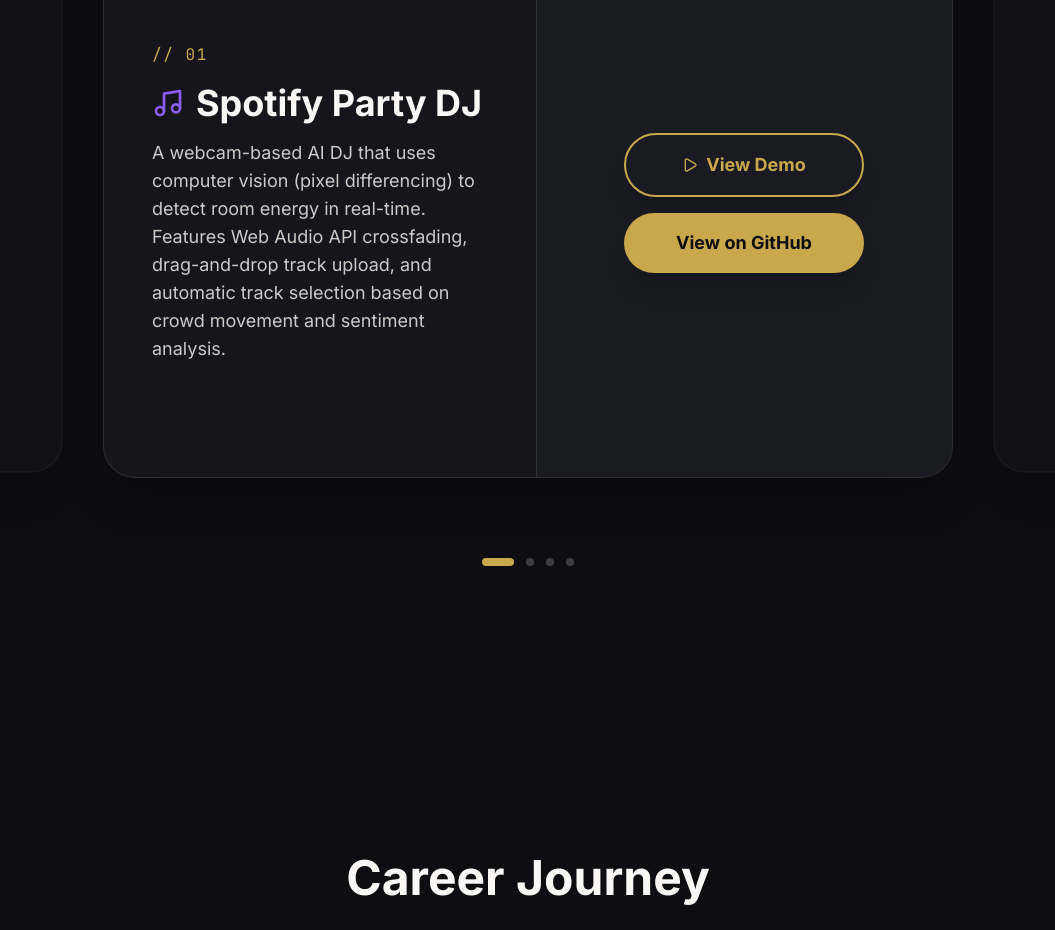
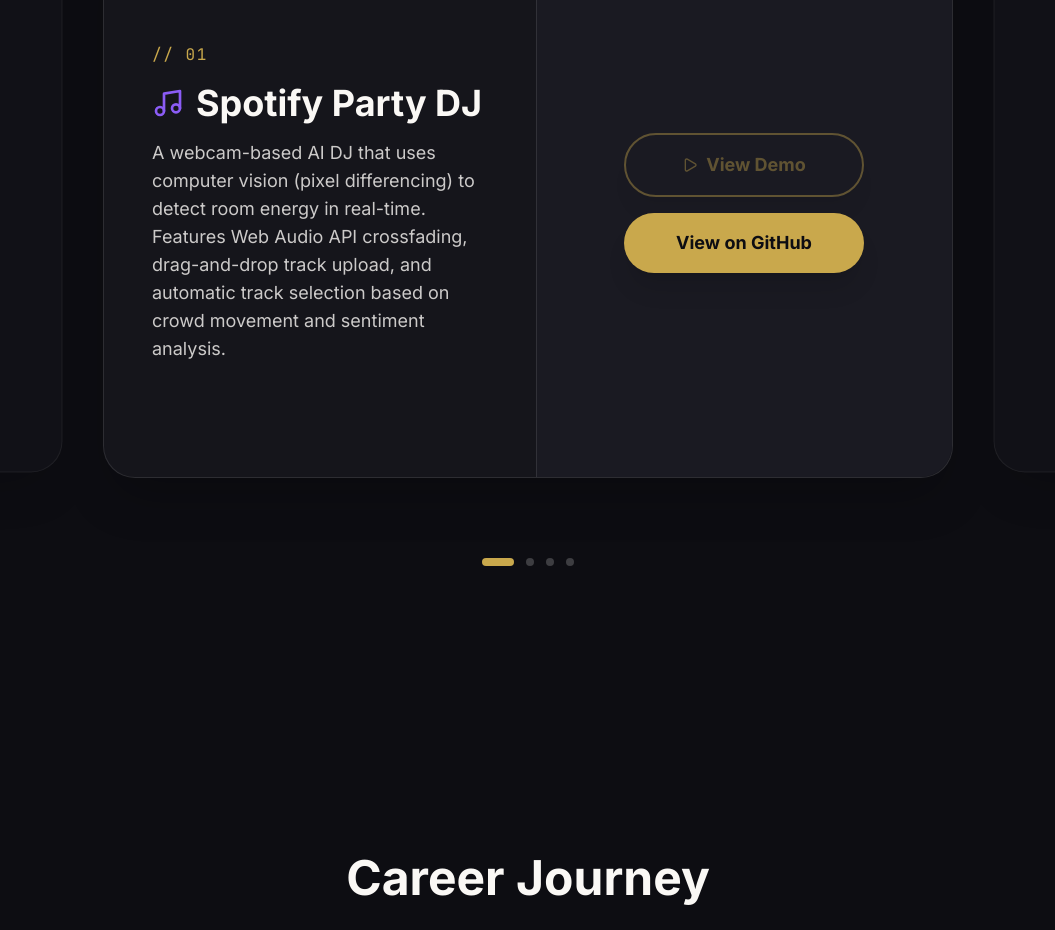
Before and after one commit to iAgar/PortfolioWebsite, a React (Vite) app: page / in a window 1280 px wide. Shown: the part 1120-2050 px from the top of the page, without its empty margins (112-1167 px from the left). Built offline with nearby package versions, Linux system fonts and the light colour scheme; a web font is replaced by a local one.

Commit message:
Remove inactive links

```diff
--- a/src/App.jsx
+++ b/src/App.jsx
@@ -592,7 +592,7 @@
       title: 'Spotify Party DJ',
       desc: 'A webcam-based AI DJ that uses computer vision (pixel differencing) to detect room energy in real-time. Features Web Audio API crossfading, drag-and-drop track upload, and automatic track selection based on crowd movement and sentiment analysis.',
       prdLink: 'https://github.com/iAgar/SpotifyDJ',
-      demoLink: 'https://drive.google.com/file/d/1k2l3m4n5o/view?usp=sharing',
+      // demoLink: 'https://drive.google.com/file/d/1k2l3m4n5o/view?usp=sharing',
       logo: <Music size={32} color="#8B5CF6" className="shrink-0" />,
     },
     {
@@ -608,7 +608,7 @@
       title: 'SmartTravel Extension',
       desc: 'A Chrome extension that auto-displays a travel companion widget on flight search sites. Features Packing, Attractions, Food, and Transport tabs with AI-powered recommendations. All API keys handled server-side via Cloudflare Workers.',
       prdLink: 'https://github.com/iAgar/SmartTravel',
-      demoLink: 'https://drive.google.com/file/d/6p7q8r9s0t/view?usp=sharing',
+      // demoLink: 'https://drive.google.com/file/d/6p7q8r9s0t/view?usp=sharing',
       logo: <Plane size={32} color="#0EA5E9" className="shrink-0" />,
     },
     /* {
@@ -624,7 +624,7 @@
       title: 'NewsLens',
       desc: 'An AI-powered media bias detection agent that analyzes news articles across sources to surface ideological framing, factual discrepancies, and coverage gaps. Helps users see beyond the headline by comparing how different outlets report the same story.',
       prdLink: 'https://github.com/iAgar/NewsLens',
-      demoLink: 'https://drive.google.com/file/d/6f7g8h9i0j/view?usp=sharing',
+      // demoLink: 'https://drive.google.com/file/d/6f7g8h9i0j/view?usp=sharing',
       logo: <Newspaper size={32} color="#4A90D9" className="shrink-0" />,
     },
     /* {
```
